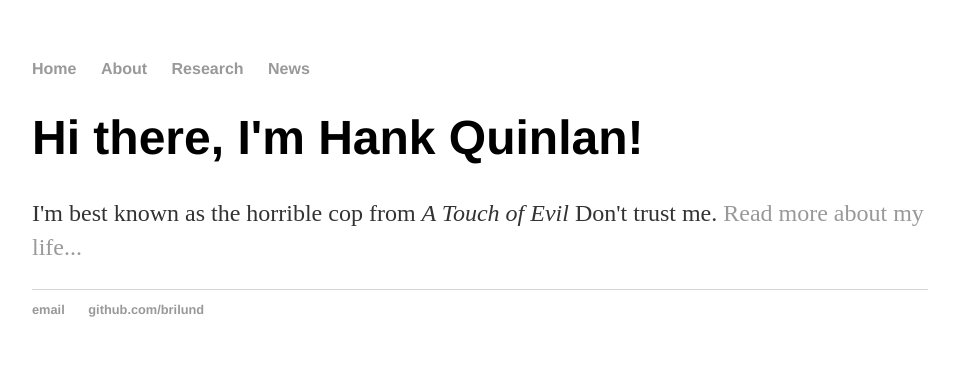
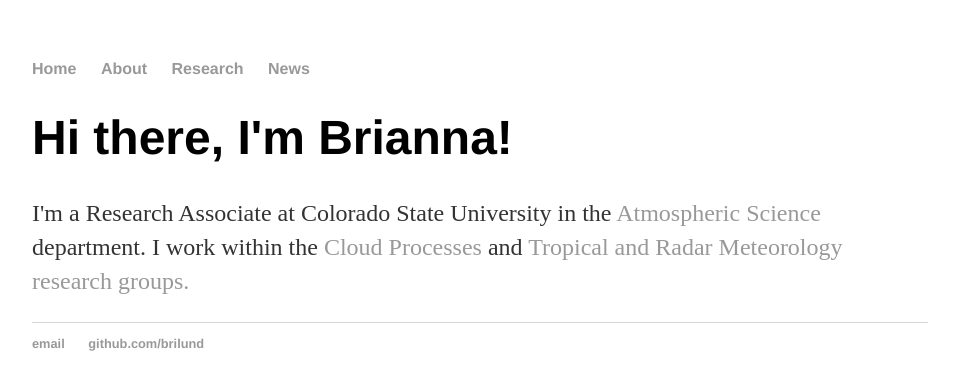
Before and after one commit to brilund/brilund.github.io, a Jekyll site: the page built from index.html, in a window 1280 px wide. Shown: the top 390 px of the page, without its empty margins (160-1115 px from the left). Built offline with Jekyll 4.4.1, drawn with Linux system fonts in a browser that asks for light colours.

Commit message:
Update index.html
Modifying the contents of the home page such that it contains information relevant to me.

```diff
--- a/index.html
+++ b/index.html
@@ -1,8 +1,9 @@
 ---
 layout: default
-title: Hank Quinlan, Horrible Cop
+title: Brianna Lund, Research Associate
 ---
 <div class="blurb">
-	<h1>Hi there, I'm Hank Quinlan!</h1>
-	<p>I'm best known as the horrible cop from <em>A Touch of Evil</em> Don't trust me. <a href="/about">Read more about my life...</a></p>
+	<h1>Hi there, I'm Brianna!</h1>
+	<p>I'm a Research Associate at Colorado State University in the <a href="https://www.atmos.colostate.edu/">Atmospheric Science</a> department.
+	I work within the <a href="https://vandenheever.atmos.colostate.edu/">Cloud Processes</a> and <a href="http://bell.atmos.colostate.edu/" >Tropical and Radar Meteorology<a> research groups.</p>
 </div><!-- /.blurb -->
```
